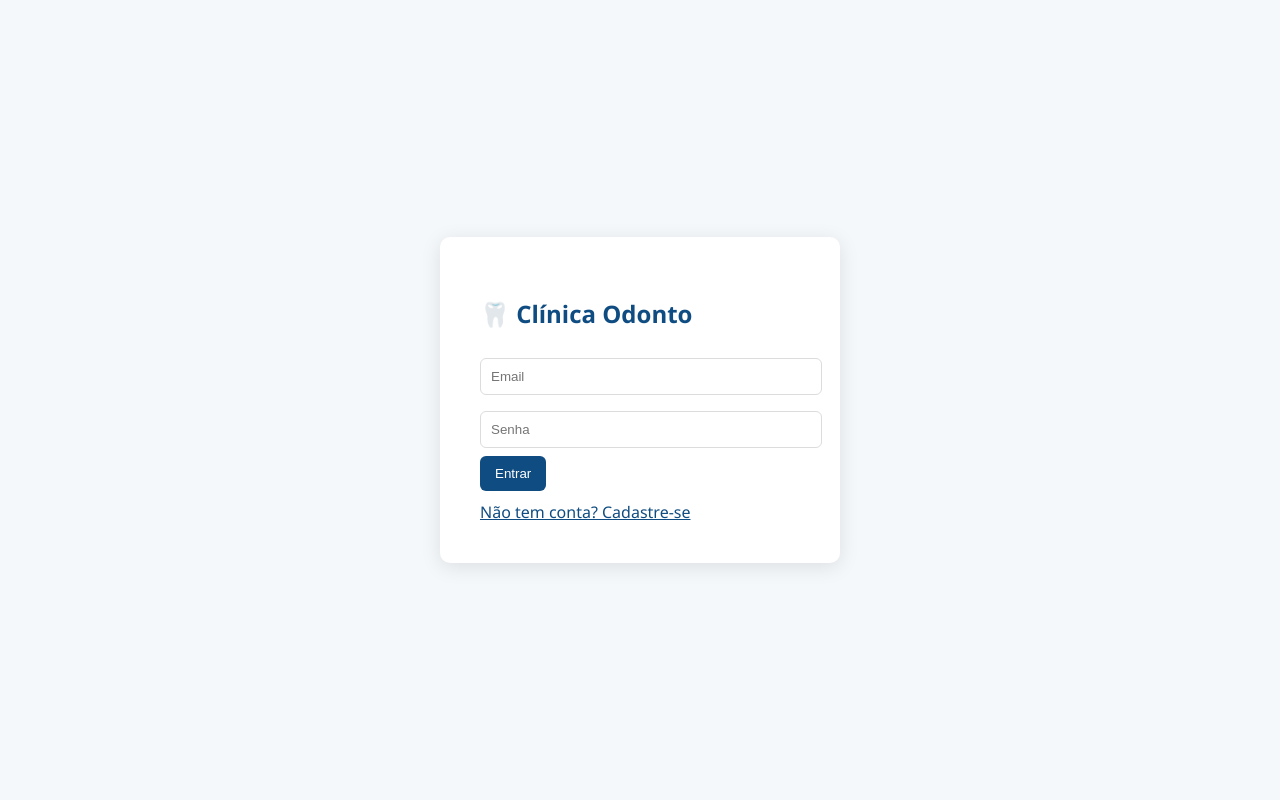
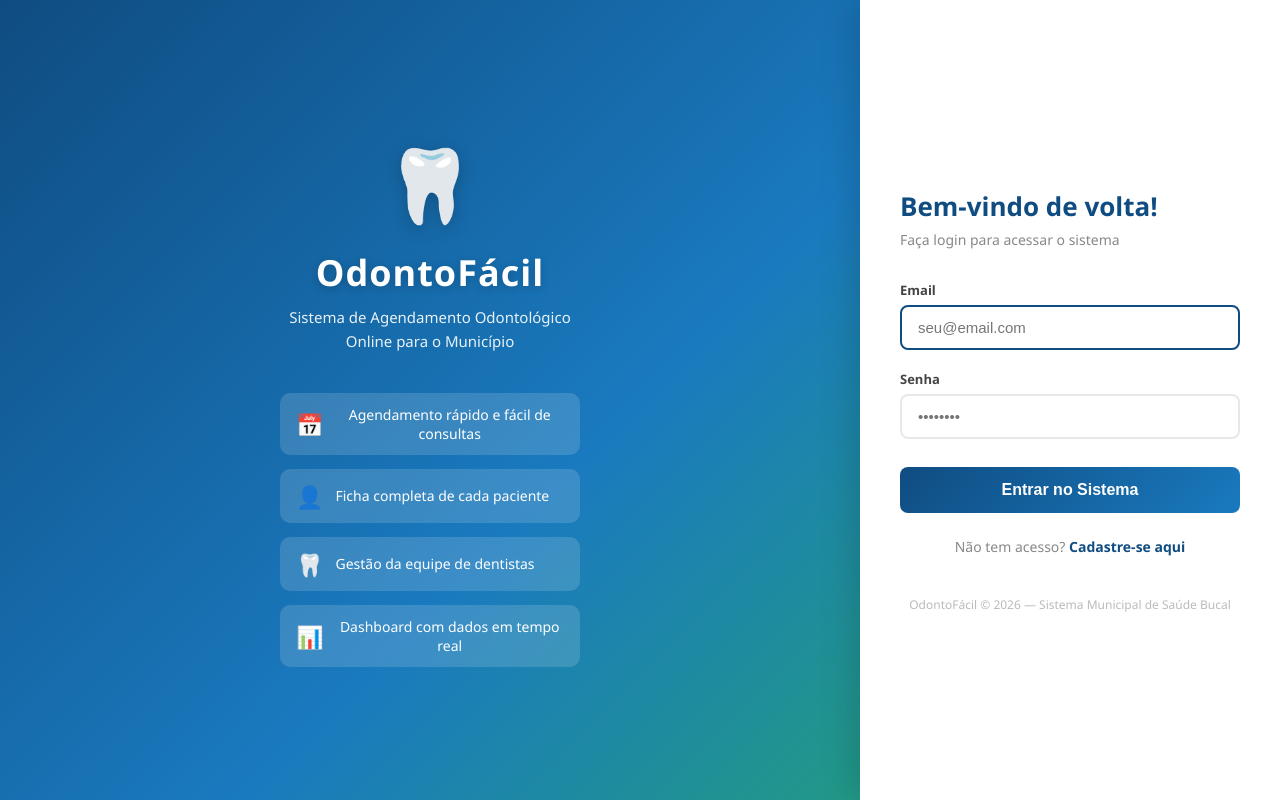
Before and after one commit to LeandroSiqueira88/clinica-odonto, a Flask app: page /login in a window 1280 px wide. Run offline with Flask 3, Linux system fonts and the light colour scheme.

```diff
--- a/templates/base.html
+++ b/templates/base.html
@@ -1,7 +1,7 @@
 <!DOCTYPE html>
 <html>
 <head>
-    <title>Clínica Odonto</title>
+    <title>OdontoFácil — Sistema Odontológico Municipal</title>
     <meta name="viewport" content="width=device-width, initial-scale=1.0">
     <link rel="stylesheet" href="{{ url_for('static', filename='style.css') }}">
     <style>
@@ -106,7 +106,7 @@
 <nav>
     <div style="display:flex; align-items:center; gap:10px;">
         <button class="menu-toggle" onclick="toggleMenu()" title="Menu">☰</button>
-        <span class="nav-logo">🦷 Clínica Odonto</span>
+        <span class="nav-logo">🦷 OdontoFácil</span>
     </div>
 
     <div class="nav-usuario">
--- a/templates/index.html
+++ b/templates/index.html
@@ -2,7 +2,7 @@
 
 {% block content %}
 
-<h1>Bem-vindo ao Sistema da Clínica Odonto 🦷</h1>
+<h1>Bem-vindo ao Sistema da OdontoFácil 🦷</h1>
 <p style="color:#555; margin-bottom:30px;">Gerencie consultas, pacientes e muito mais em um só lugar.</p>
 
 <!-- CARROSSÉIS LADO A LADO -->
--- a/templates/login.html
+++ b/templates/login.html
@@ -1,30 +1,256 @@
 <!DOCTYPE html>
 <html>
 <head>
-    <title>Login - Clínica Odonto</title>
-    <link rel="stylesheet" href="{{ url_for('static', filename='style.css') }}">
+    <title>OdontoFácil — Login</title>
+    <meta name="viewport" content="width=device-width, initial-scale=1.0">
     <style>
-        body { display: flex; justify-content: center; align-items: center; min-height: 100vh; background: #f4f8fb; }
-        .login-box { background: white; padding: 40px; border-radius: 10px; box-shadow: 0 4px 20px rgba(0,0,0,0.1); width: 320px; }
-        .login-box h2 { color: #0f4c81; margin-bottom: 20px; }
-        .erro { color: #e74c3c; margin-bottom: 10px; }
-        .login-box a { display: block; margin-top: 10px; color: #0f4c81; }
+        * { box-sizing: border-box; margin: 0; padding: 0; }
+
+        body {
+            font-family: 'Segoe UI', Arial, sans-serif;
+            min-height: 100vh;
+            display: flex;
+            background: linear-gradient(135deg, #0f4c81 0%, #1a7abf 50%, #27ae60 100%);
+        }
+
+        /* LADO ESQUERDO - INFO */
+        .lado-esquerdo {
+            flex: 1;
+            display: flex;
+            flex-direction: column;
+            justify-content: center;
+            align-items: center;
+            padding: 40px;
+            color: white;
+            text-align: center;
+        }
+
+        .logo-grande {
+            font-size: 72px;
+            margin-bottom: 16px;
+            filter: drop-shadow(0 4px 8px rgba(0,0,0,0.2));
+        }
+
+        .nome-sistema {
+            font-size: 36px;
+            font-weight: 800;
+            letter-spacing: 1px;
+            margin-bottom: 8px;
+            text-shadow: 0 2px 8px rgba(0,0,0,0.2);
+        }
+
+        .subtitulo {
+            font-size: 15px;
+            opacity: 0.9;
+            max-width: 320px;
+            line-height: 1.6;
+            margin-bottom: 40px;
+        }
+
+        .features {
+            display: flex;
+            flex-direction: column;
+            gap: 14px;
+            width: 100%;
+            max-width: 300px;
+        }
+
+        .feature {
+            display: flex;
+            align-items: center;
+            gap: 12px;
+            background: rgba(255,255,255,0.15);
+            padding: 12px 16px;
+            border-radius: 10px;
+            font-size: 14px;
+            backdrop-filter: blur(4px);
+        }
+
+        .feature span { font-size: 22px; }
+
+        /* LADO DIREITO - FORMULÁRIO */
+        .lado-direito {
+            width: 420px;
+            min-width: 340px;
+            background: white;
+            display: flex;
+            flex-direction: column;
+            justify-content: center;
+            padding: 50px 40px;
+            box-shadow: -8px 0 32px rgba(0,0,0,0.15);
+        }
+
+        .login-header {
+            margin-bottom: 32px;
+        }
+
+        .login-header h2 {
+            font-size: 26px;
+            color: #0f4c81;
+            font-weight: 700;
+            margin-bottom: 6px;
+        }
+
+        .login-header p {
+            color: #888;
+            font-size: 14px;
+        }
+
+        .campo {
+            margin-bottom: 20px;
+        }
+
+        .campo label {
+            display: block;
+            font-size: 13px;
+            font-weight: 600;
+            color: #444;
+            margin-bottom: 6px;
+        }
+
+        .campo input {
+            width: 100%;
+            padding: 12px 16px;
+            border: 2px solid #e8e8e8;
+            border-radius: 8px;
+            font-size: 15px;
+            transition: border-color 0.2s;
+            outline: none;
+        }
+
+        .campo input:focus {
+            border-color: #0f4c81;
+        }
+
+        .btn-login {
+            width: 100%;
+            padding: 14px;
+            background: linear-gradient(135deg, #0f4c81, #1a7abf);
+            color: white;
+            border: none;
+            border-radius: 8px;
+            font-size: 16px;
+            font-weight: 600;
+            cursor: pointer;
+            transition: opacity 0.2s, transform 0.1s;
+            margin-top: 8px;
+        }
+
+        .btn-login:hover { opacity: 0.92; transform: translateY(-1px); }
+        .btn-login:active { transform: translateY(0); }
+
+        .erro-box {
+            background: #fef2f2;
+            border: 1px solid #fca5a5;
+            color: #dc2626;
+            padding: 10px 14px;
+            border-radius: 8px;
+            font-size: 14px;
+            margin-bottom: 20px;
+        }
+
+        .cadastro-link {
+            text-align: center;
+            margin-top: 24px;
+            font-size: 14px;
+            color: #888;
+        }
+
+        .cadastro-link a {
+            color: #0f4c81;
+            font-weight: 600;
+            text-decoration: none;
+        }
+
+        .cadastro-link a:hover { text-decoration: underline; }
+
+        .rodape {
+            margin-top: 40px;
+            text-align: center;
+            font-size: 12px;
+            color: #bbb;
+        }
+
+        /* MOBILE */
+        @media (max-width: 768px) {
+            body { flex-direction: column; }
+            .lado-esquerdo {
+                padding: 30px 20px 20px;
+                min-height: auto;
+            }
+            .logo-grande { font-size: 50px; }
+            .nome-sistema { font-size: 26px; }
+            .features { display: none; }
+            .lado-direito {
+                width: 100%;
+                min-width: unset;
+                padding: 30px 24px;
+                box-shadow: none;
+            }
+        }
     </style>
 </head>
 <body>
-    <div class="login-box">
-        <h2>🦷 Clínica Odonto</h2>
 
-        {% if erro %}
-            <p class="erro">{{ erro }}</p>
-        {% endif %}
+<!-- LADO ESQUERDO -->
+<div class="lado-esquerdo">
+    <div class="logo-grande">🦷</div>
+    <div class="nome-sistema">OdontoFácil</div>
+    <p class="subtitulo">Sistema de Agendamento Odontológico Online para o Município</p>
 
-        <form method="POST">
-            <input type="email" name="email" placeholder="Email" required>
-            <input type="password" name="senha" placeholder="Senha" required>
-            <button type="submit">Entrar</button>
-            <a href="/cadastro">Não tem conta? Cadastre-se</a>
-        </form>
+    <div class="features">
+        <div class="feature">
+            <span>📅</span>
+            <div>Agendamento rápido e fácil de consultas</div>
+        </div>
+        <div class="feature">
+            <span>👤</span>
+            <div>Ficha completa de cada paciente</div>
+        </div>
+        <div class="feature">
+            <span>🦷</span>
+            <div>Gestão da equipe de dentistas</div>
+        </div>
+        <div class="feature">
+            <span>📊</span>
+            <div>Dashboard com dados em tempo real</div>
+        </div>
     </div>
+</div>
+
+<!-- LADO DIREITO -->
+<div class="lado-direito">
+
+    <div class="login-header">
+        <h2>Bem-vindo de volta!</h2>
+        <p>Faça login para acessar o sistema</p>
+    </div>
+
+    {% if erro %}
+    <div class="erro-box">⚠️ {{ erro }}</div>
+    {% endif %}
+
+    <form method="POST">
+        <div class="campo">
+            <label>Email</label>
+            <input type="email" name="email" placeholder="seu@email.com" required autofocus>
+        </div>
+        <div class="campo">
+            <label>Senha</label>
+            <input type="password" name="senha" placeholder="••••••••" required>
+        </div>
+        <button type="submit" class="btn-login">Entrar no Sistema</button>
+    </form>
+
+    <div class="cadastro-link">
+        Não tem acesso? <a href="/cadastro">Cadastre-se aqui</a>
+    </div>
+
+    <div class="rodape">
+        OdontoFácil © 2026 — Sistema Municipal de Saúde Bucal
+    </div>
+
+</div>
+
 </body>
 </html>
```
